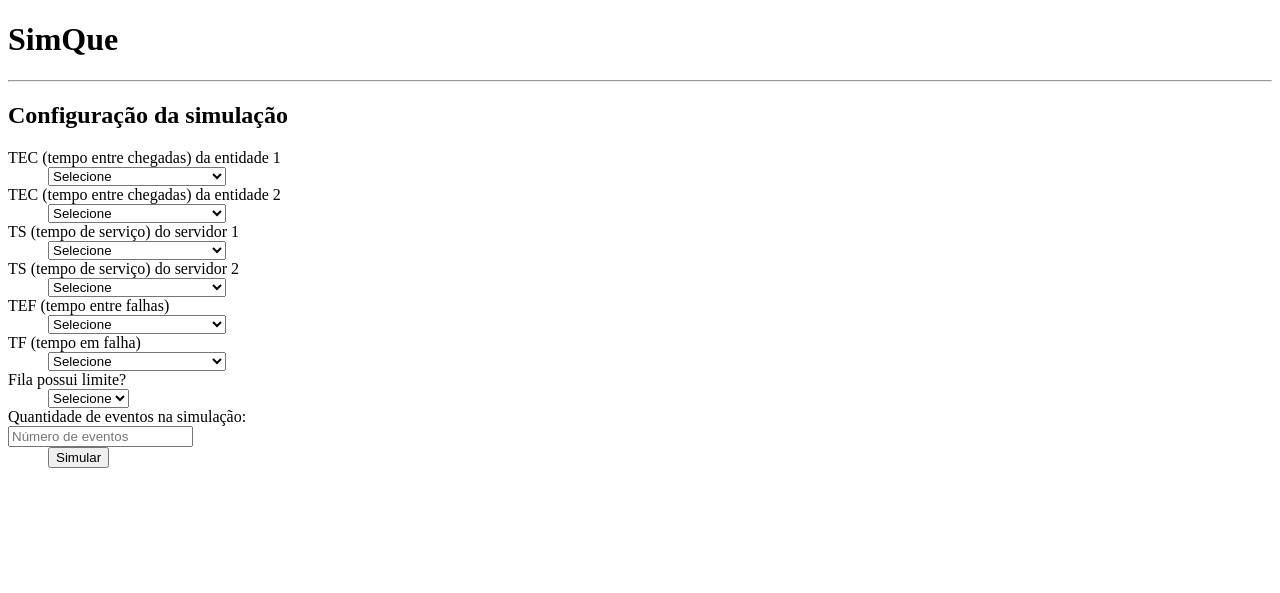
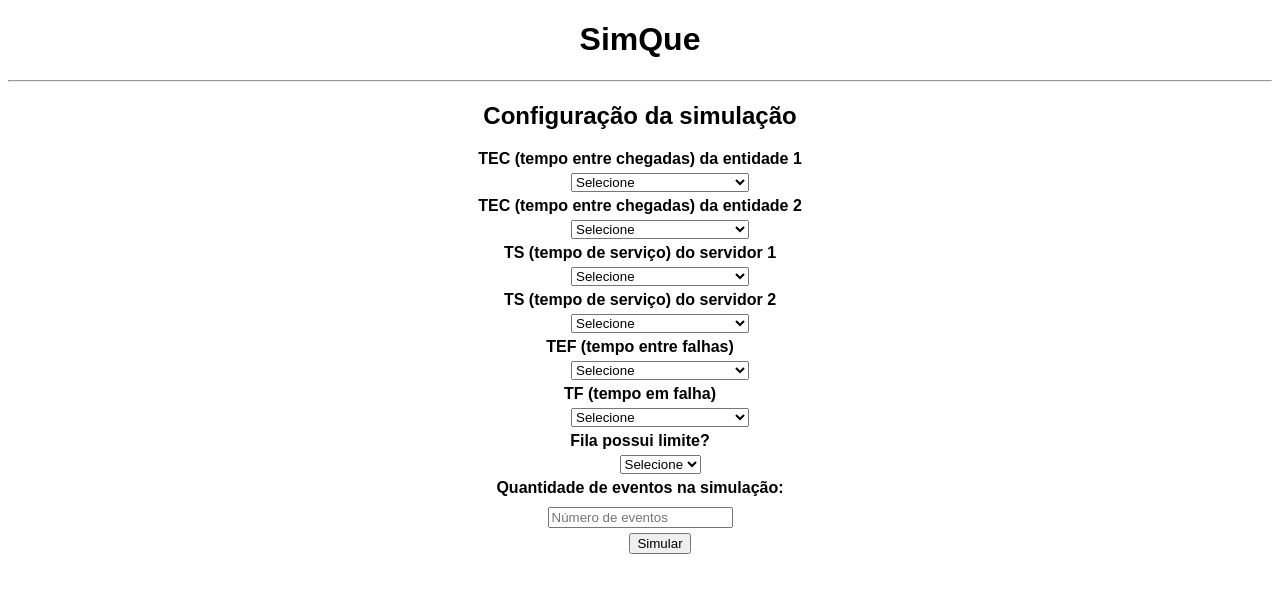
Before and after one commit to lucasjoao/simque, a Flask app: page /config in a window 1280 px wide. Shown: the top 593 px of the page. Run offline with Flask 2, Linux system fonts and the light colour scheme.

Commit message:
add basic css

```diff
--- /dev/null
+++ b/static/app.css
@@ -0,0 +1,14 @@
+h1, h2, p, dl {
+  text-align: center;
+  font-family: sans-serif;
+}
+
+input {
+  margin: 0 auto;
+  margin-top: 5px;
+}
+
+dt {
+  margin: 5px;
+  font-weight: bold;
+}
--- a/templates/config.html
+++ b/templates/config.html
@@ -1,4 +1,5 @@
 <!doctype html>
+<link rel="stylesheet" type="text/css" href="{{ url_for('static', filename='app.css') }}">
 <title>SimQue</title>
 <div>
   <h1>SimQue</h1>
--- a/templates/simulate.html
+++ b/templates/simulate.html
@@ -1,4 +1,5 @@
 <!doctype html>
+<link rel="stylesheet" type="text/css" href="{{ url_for('static', filename='app.css') }}">
 <title>SimQue</title>
 <div>
   <h1>SimQue</h1>
```
Also changed, not shown: templates/index.html (+7 -4 lines).
